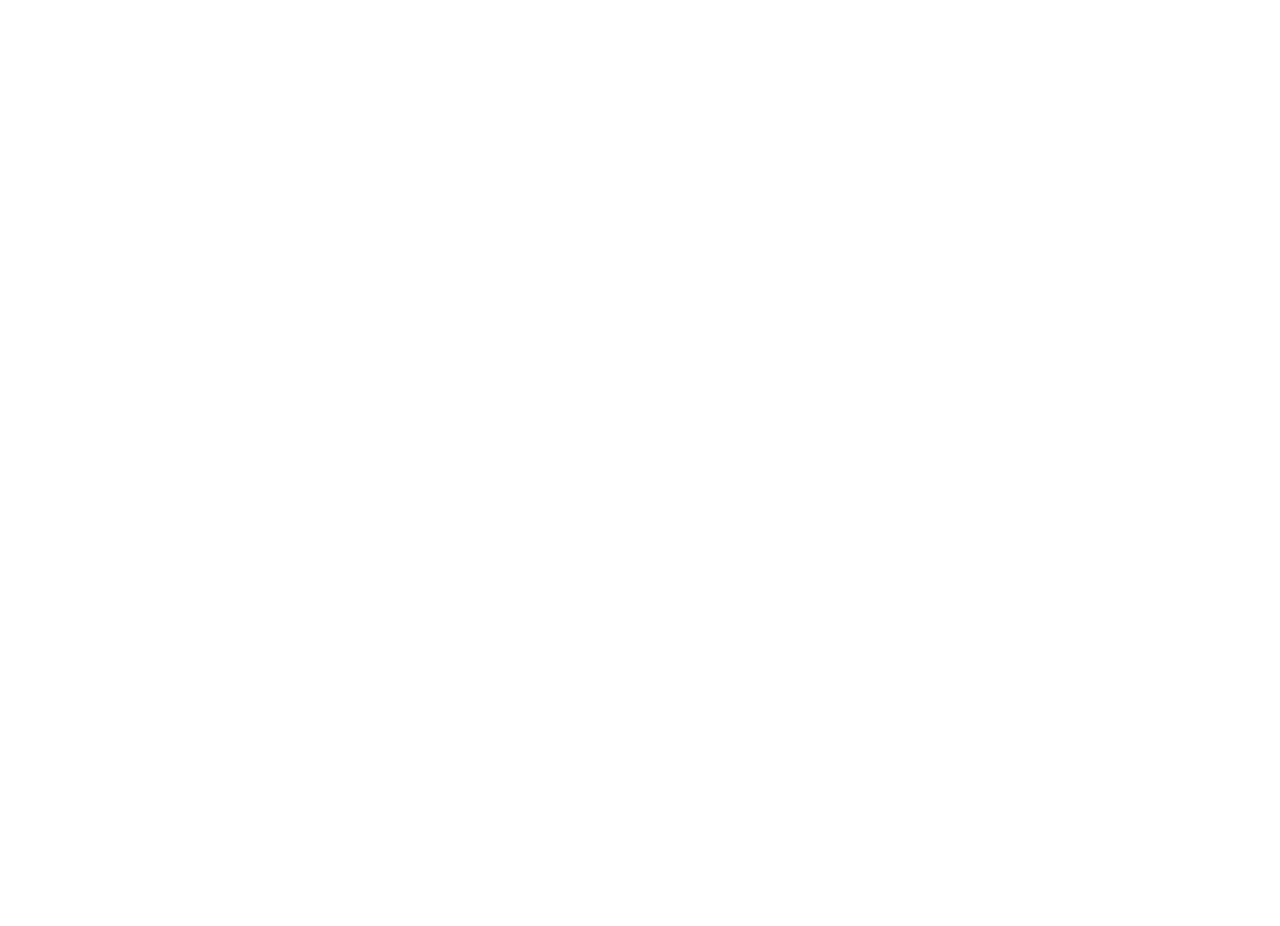
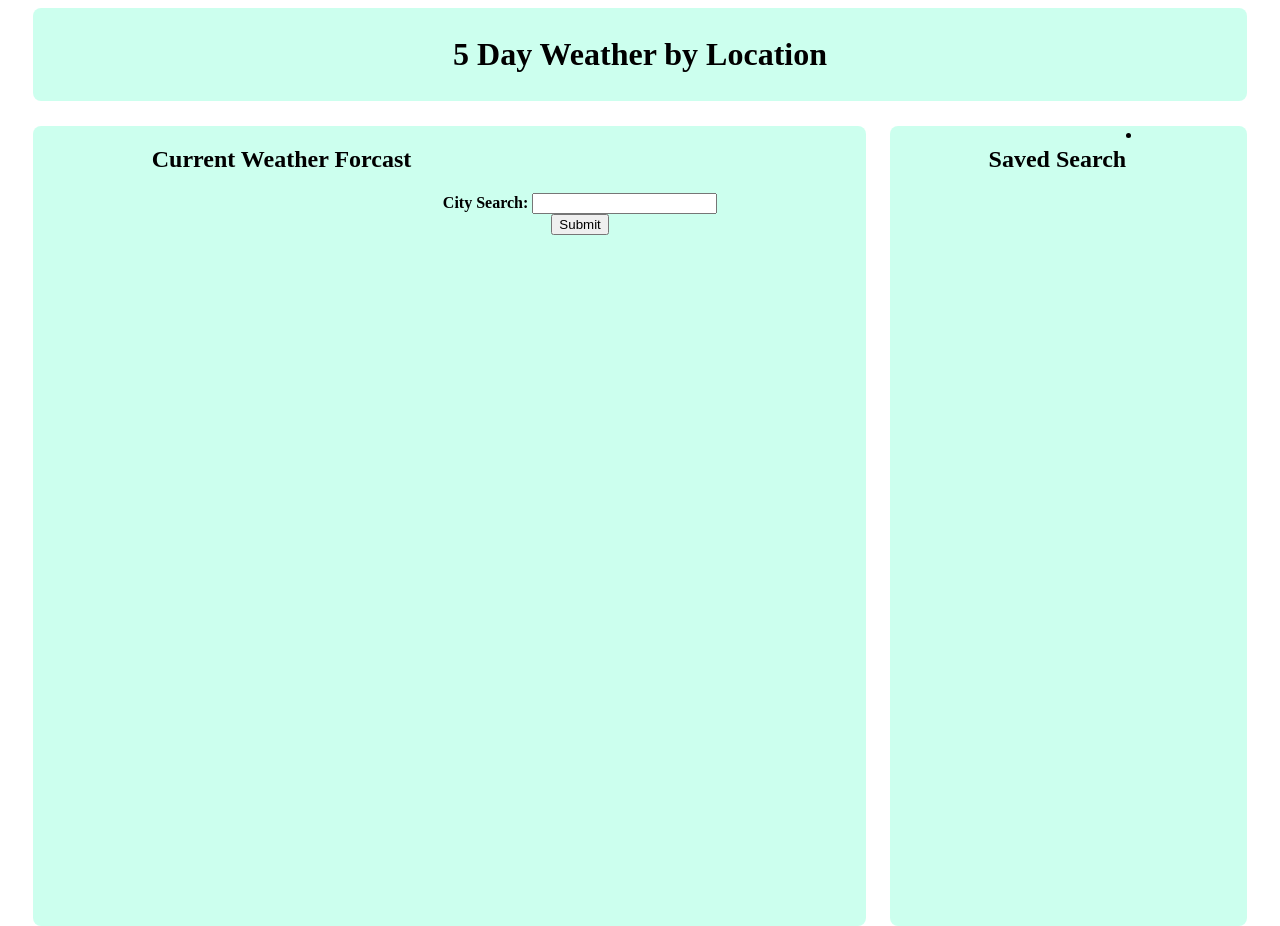
Before and after one commit to chigley22/UofU-Module6-Assignment, a plain HTML site: page index.html in a window 1280 px wide. Before the commit the page ends 800 px from the top, so only its background shows below. Drawn offline with Linux system fonts and the light colour scheme.

Commit message:
index and style updated, and js created

```diff
--- a/index.html
+++ b/index.html
@@ -5,11 +5,42 @@
     <meta charset="UTF-8">
     <meta http-equiv="X-UA-Compatible" content="IE=edge">
     <meta name="viewport" content="width=device-width, initial-scale=1.0">
-    <title>Document</title>
+    <link rel="stylesheet" type="text/css" href="./style.css">
+    <link
+        href="https://api.openweathermap.org/data/2.5/onecall?lat=33.44&lon=-94.04&exclude=hourly,current,minutely,alerts&appid={f3c7f6f0c1bd55045c6c4f5cb473b0de}">
+    <title>5 day Weather Forcast</title>
+
 </head>
 
 <body>
+    <header class="header">
+        <h1>5 Day Weather by Location</h1>
+    </header>
 
+    <div class="container">
+
+        <div class="forcast">
+            <h2>Current Weather Forcast</h2>
+            <div>
+                <form class="search">
+                    <label for="search"> City Search: </label>
+                    <input type="text">
+                    <button>Submit</button>
+                </form>
+            </div>
+        </div>
+
+        <div class="savedCities">
+            <h2>Saved Search</h2>
+            <li></li>
+        </div>
+
+
+    </div>
+
+
+
+    <script src="./script.js"></script>
 </body>
 
 </html>
--- /dev/null
+++ b/style.css
@@ -0,0 +1,47 @@
+.header {
+    text-align: center;
+    margin-left: 2%;
+    margin-right: 2%;
+    padding-top: .5%;
+    padding-bottom: .5%;
+    border-radius: 8px;
+    background-color: rgba(127, 255, 212, 0.4);
+
+}
+
+.container {
+    display: flex;
+    /* flex-wrap: wrap; */
+    width: auto;
+    height: 100vh;
+    margin: 2%;
+}
+
+.savedCities {
+    display: flex;
+    flex-wrap: wrap;
+    width: 30%;
+    justify-content: center;
+    text-align: center;
+    margin-left: 1%;
+    border-radius: 8px;
+    background-color: rgba(127, 255, 212, 0.4);
+
+}
+
+.search {
+    font-weight: bold;
+    padding: 20% 0% 0% .5%;
+    justify-content: left;
+}
+
+.forcast {
+    display: flex;
+    width: 70%;
+    justify-content: center;
+    text-align: center;
+    margin-right: 1%;
+    border-radius: 8px;
+    background-color: rgba(127, 255, 212, 0.4);
+
+}
```
